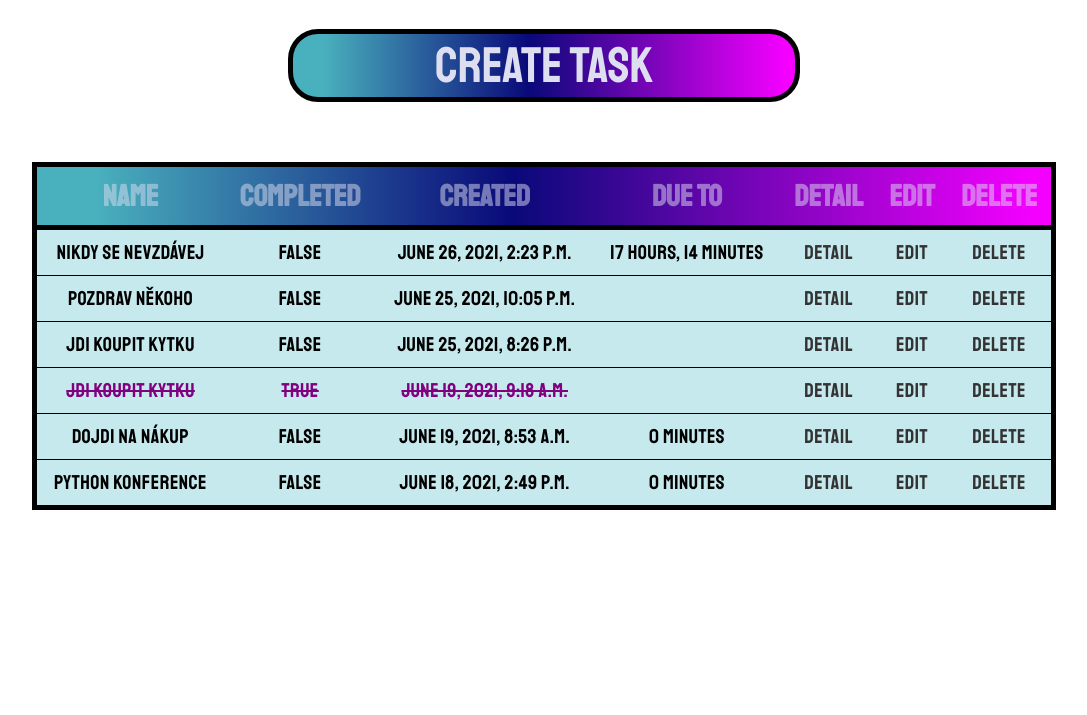
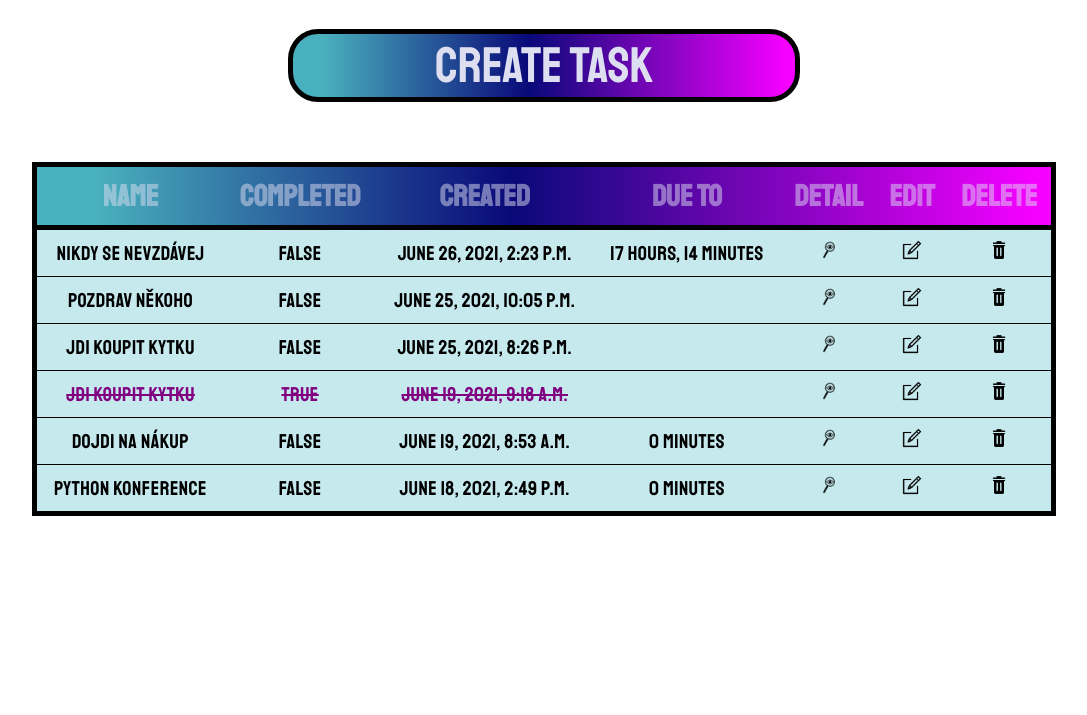
Before and after one commit to zetakk/ToDo-Final, a Django app: page / in a window 1280 px wide. Shown: the part 227-942 px from the top of the page, without its empty margins (96-1183 px from the left). Run offline with Django 3.2, Linux system fonts and the light colour scheme; a user stored in the database is signed in; data comes from the database, SQL or seed files in the repository; both versions use the stored data as it was after the commit.

Commit message:
pridane ikony do index.html

```diff
--- a/todo/templates/base.html
+++ b/todo/templates/base.html
@@ -116,6 +116,10 @@
 
         table tbody tr td:hover {
             background-color: #E8F0F2;
+        }
+
+        .img-icon {
+            max-inline-size: 1em;
         }
 
         .timeline {
--- a/todo/templates/index.html
+++ b/todo/templates/index.html
@@ -64,9 +64,9 @@
                             <td class="striker">{{ task.completed }}</td>
                             <td class="striker">{{ task.created }}</td>
                             <td class="striker">{{ task.time_remaining|timeuntil }}</td>
-                            <td><a href="{% url 'detail-task' task.id %}">Detail</a></td>
-                            <td><a href="{% url 'edit-task' task.id %}">Edit</a></td>
-                            <td><a href="{% url 'delete-task' task.id %}">Delete</a></td>
+                            <td><a href="{% url 'detail-task' task.id %}"><img class="img-icon" src="../static/img/detail-icon.png" alt="Detail"></a></td>
+                            <td><a href="{% url 'edit-task' task.id %}"><img class="img-icon" src="../static/img/edit-icon.png" alt="Edit"></a></td>
+                            <td><a href="{% url 'delete-task' task.id %}"><img class="img-icon" src="../static/img/delete-icon.png" alt="Delete"></a></td>
                         </tr>
 
                     {% else %}
@@ -75,9 +75,9 @@
                             <td>{{ task.completed }}</td>
                             <td>{{ task.created }}</td>
                             <td>{{ task.time_remaining|timeuntil }}</td>
-                            <td><a href="{% url 'detail-task' task.id %}">Detail</a></td>
-                            <td><a href="{% url 'edit-task' task.id %}">Edit</a></td>
-                            <td><a href="{% url 'delete-task' task.id %}">Delete</a></td>
+                            <td><a href="{% url 'detail-task' task.id %}"><img class="img-icon" src="../static/img/detail-icon.png" alt="Detail"></a></td>
+                            <td><a href="{% url 'edit-task' task.id %}"><img class="img-icon" src="../static/img/edit-icon.png" alt="Edit"></a></td>
+                            <td><a href="{% url 'delete-task' task.id %}"><img class="img-icon" src="../static/img/delete-icon.png" alt="Delete"></a></td>
                         </tr>
                     {% endif %}
                 {% endfor %}
```
Also changed, not shown: db.sqlite3, todo/static/img/edit-icon.png.
